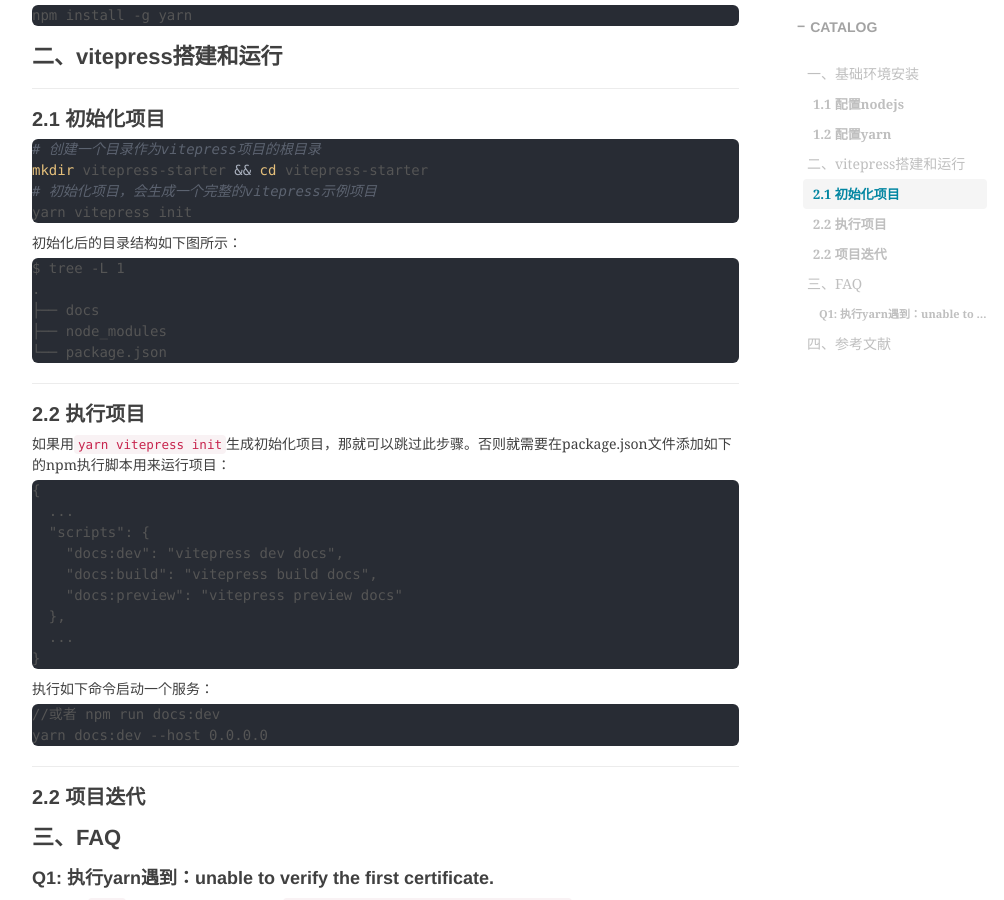
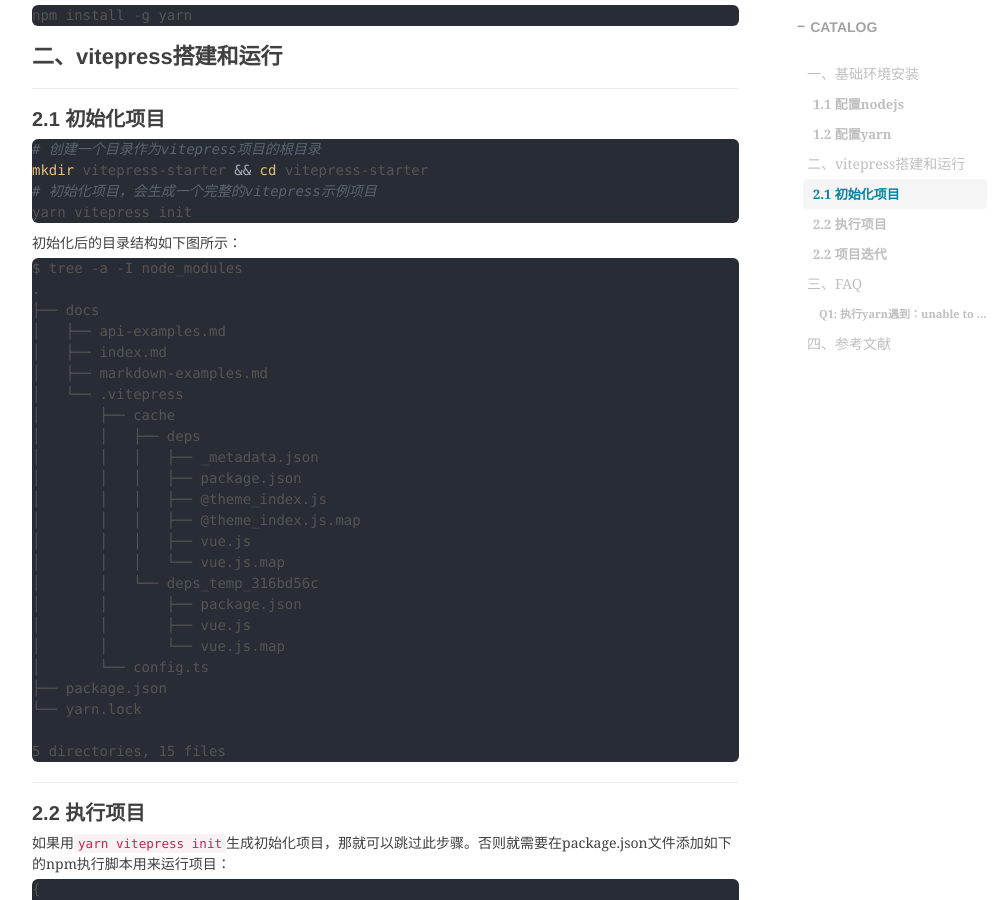
Before and after one commit to shihai1991/shihai1991.github.io, a Jekyll site: the page built from _posts/2023-04-26-零基础搭建vitepress.md, in a window 1280 px wide and 900 px high, scrolled down 898 px. Shown: the whole window, without its empty margins (233-1237 px from the left). Built offline with Jekyll 4.4.1, drawn with Linux system fonts in a browser that asks for light colours; nearby versions of some CDN libraries; comment, search, counter and statistics services are not loaded.

Commit message:
Update 2023-04-26-零基础搭建vitepress.md

````diff
--- a/_posts/2023-04-26-零基础搭建vitepress.md
+++ b/_posts/2023-04-26-零基础搭建vitepress.md
@@ -41,11 +41,30 @@
 ```
 初始化后的目录结构如下图所示：
 ```
-$ tree -L 1
+$ tree -a -I node_modules
 .
 ├── docs
-├── node_modules
-└── package.json
+│   ├── api-examples.md
+│   ├── index.md
+│   ├── markdown-examples.md
+│   └── .vitepress
+│       ├── cache
+│       │   ├── deps
+│       │   │   ├── _metadata.json
+│       │   │   ├── package.json
+│       │   │   ├── @theme_index.js
+│       │   │   ├── @theme_index.js.map
+│       │   │   ├── vue.js
+│       │   │   └── vue.js.map
+│       │   └── deps_temp_316bd56c
+│       │       ├── package.json
+│       │       ├── vue.js
+│       │       └── vue.js.map
+│       └── config.ts
+├── package.json
+└── yarn.lock
+
+5 directories, 15 files
 ```
 
 ## 2.2 执行项目
````
